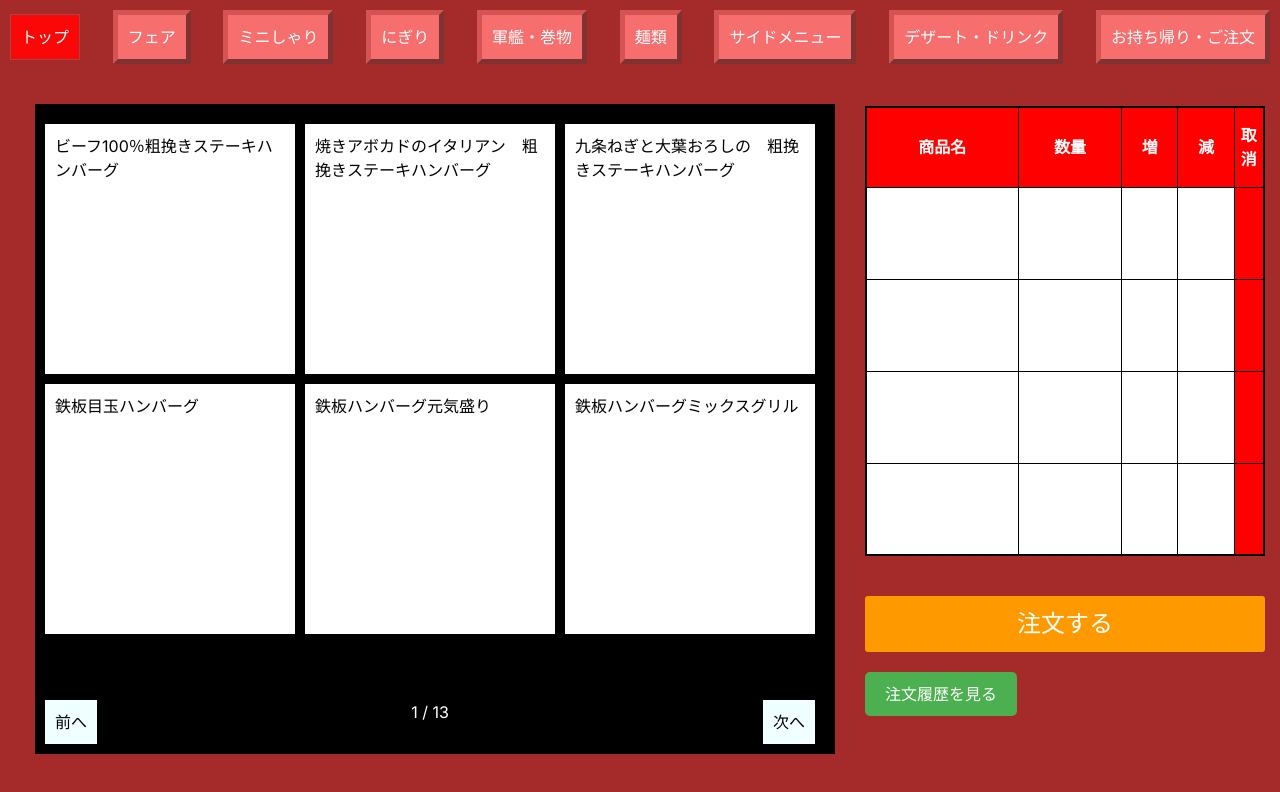
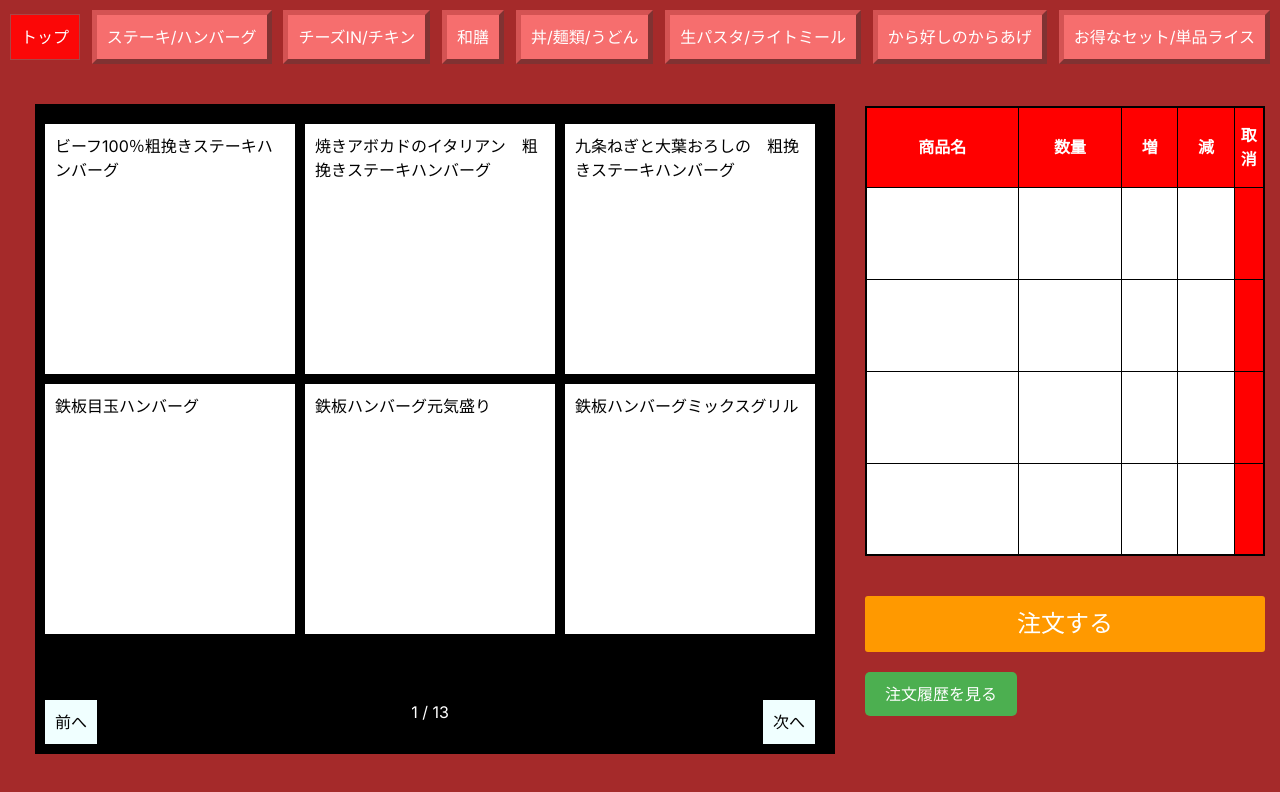
Before and after one commit to VerdantVermilion/gasto, a Next.js app: page /order in a window 1280 px wide. Shown: the top 792 px of the page. Built offline with nearby package versions, Linux system fonts and the light colour scheme.

Commit message:
注文履歴の合計値段の表示と削除機能の追加

```diff
--- a/app/history/page.tsx
+++ b/app/history/page.tsx
@@ -11,13 +11,27 @@ interface Item {
 
 const HistoryPage = () => {
   const [orderHistory, setOrderHistory] = useState<Item[][]>([]);
+  const [totalPrice, setTotalPrice] = useState<number>(0);
 
+  // useEffectフックを使って、コンポーネントがマウントされたときに注文履歴をlocalStorageから取得
   useEffect(() => {
     const storedHistory = localStorage.getItem("orderHistory");
     if (storedHistory) {
-      setOrderHistory(JSON.parse(storedHistory));
+      const parsedHistory = JSON.parse(storedHistory);
+      setOrderHistory(parsedHistory);
+
+      // 合計価格を計算
+      const total = parsedHistory.flat().reduce((acc: number, item: Item) => acc + (item.price * item.quantity), 0);
+      setTotalPrice(total);
     }
   }, []);
+
+  // 注文履歴を削除する関数
+  const clearHistory = () => {
+    localStorage.removeItem("orderHistory");
+    setOrderHistory([]);
+    setTotalPrice(0);
+  };
 
   return (
     <div>
@@ -25,7 +39,8 @@ const HistoryPage = () => {
       {orderHistory.length === 0 ? (
         <p>注文履歴がありません。</p>
       ) : (
-        orderHistory.map((order, index) => (
+        <>
+          {orderHistory.map((order, index) => (
             <div key={index}>
               <h2>注文 {index + 1}</h2>
               <table>
@@ -34,7 +49,6 @@ const HistoryPage = () => {
                     <th>商品名</th>
                     <th>数量</th>
                     <th>価格</th>
-                  <th>合計</th>
                   </tr>
                 </thead>
                 <tbody>
@@ -43,14 +57,18 @@ const HistoryPage = () => {
                       <td>{item.name}</td>
                       <td>{item.quantity}</td>
                       <td>{item.price}</td>
-                    <td>{item.price * item.quantity}</td>
                     </tr>
                   ))}
                 </tbody>
               </table>
             </div>
-        ))
+          ))}
+          <div>
+            <h2>全ての注文の合計価格: {totalPrice}</h2>
+          </div>
+        </>
       )}
+      <button onClick={clearHistory}>注文履歴を削除</button>
       <Link href="/">
         <button>戻る</button>
       </Link>
--- a/app/order/components/topButton/TopButton.tsx
+++ b/app/order/components/topButton/TopButton.tsx
@@ -8,14 +8,13 @@ interface TopButtonProps {
 
 const categories = [
   "トップ",
-  "フェア",
-  "ミニしゃり",
-  "にぎり",
-  "軍艦・巻物",
-  "麺類",
-  "サイドメニュー",
-  "デザート・ドリンク",
-  "お持ち帰り・ご注文",
+  "ステーキ/ハンバーグ",
+  "チーズIN/チキン",
+  "和膳",
+  "丼/麺類/うどん",
+  "生パスタ/ライトミール",
+  "から好しのからあげ",
+  "お得なセット/単品ライス",
 ];
 
 const TopButton = ({ onCategoryChange }: TopButtonProps) => {
```
Lines whose indentation alone changed are shown as unchanged.
